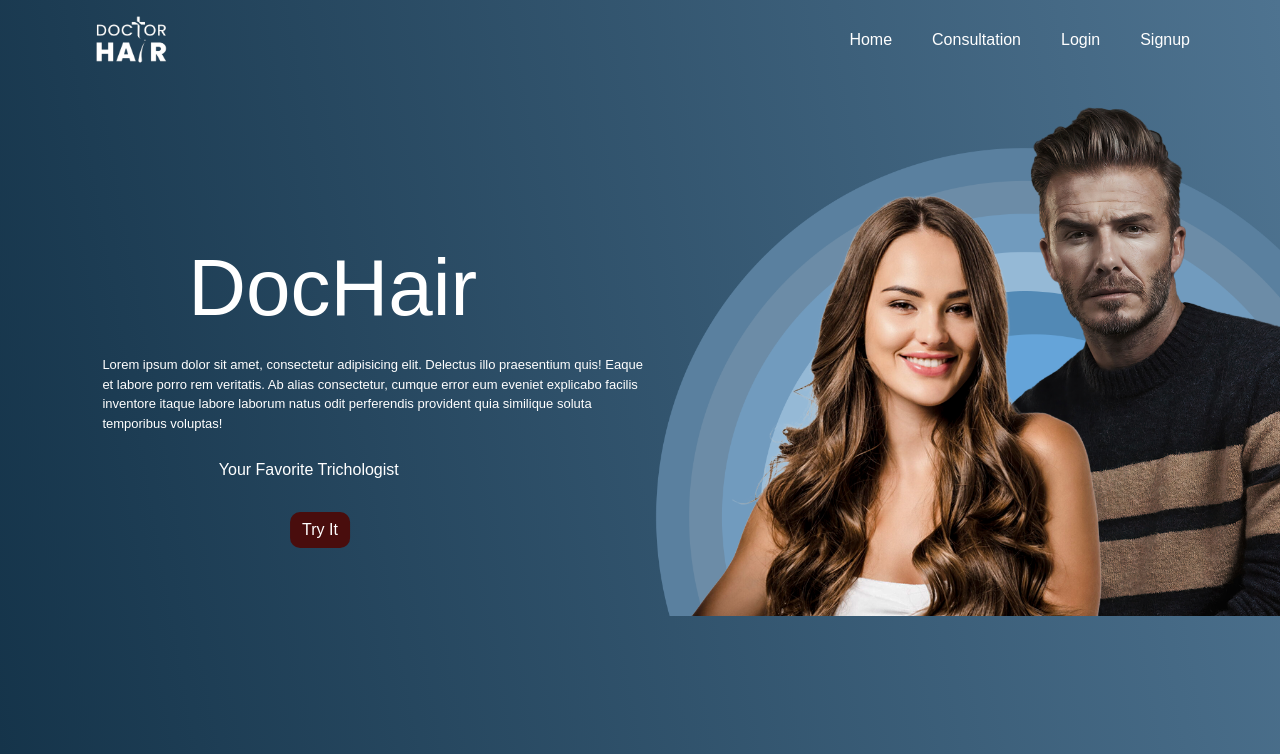
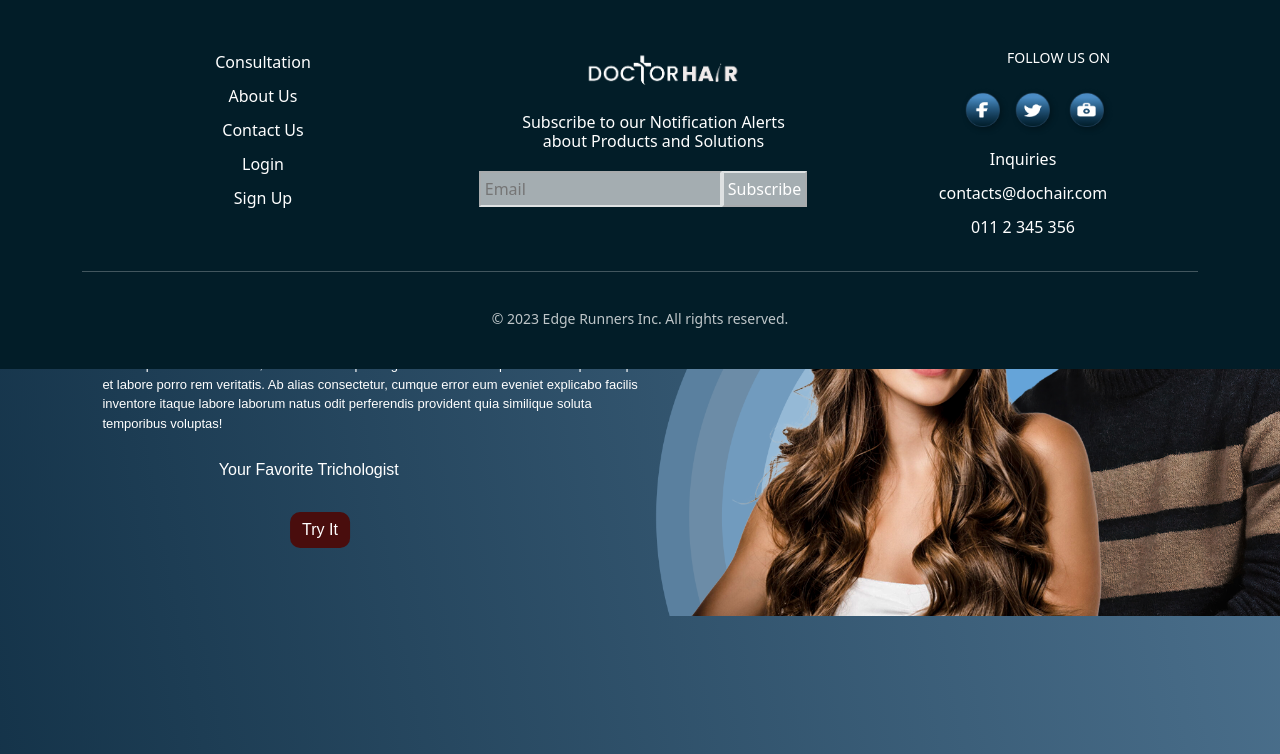
Before and after one commit to zaidlameer/SDGPCC, a React (Create React App) app in the folder frontend/: page / in a window 1280 px wide. Shown: the top 754 px of the page. Built offline with nearby package versions, Linux system fonts and the light colour scheme.

Commit message:
adjust to the level of login page

```diff
--- a/frontend/src/components/Footer.css
+++ b/frontend/src/components/Footer.css
@@ -5,7 +5,7 @@ body {
 
 .footer {
     position: relative;
-    top: 240vh;
+    top: -60vh; /*240vh*/
     background-color: #021d28;
     padding: 50px 0;
 }
@@ -75,7 +75,8 @@ body {
     text-align: center;
     font-size: 14px;
     color: rgba(255, 255, 255, 0.75);
-    margin-top: 30px;
+    margin-top: 20px;
+    margin-bottom: -10px;
 }
 
 .footer a {
```
